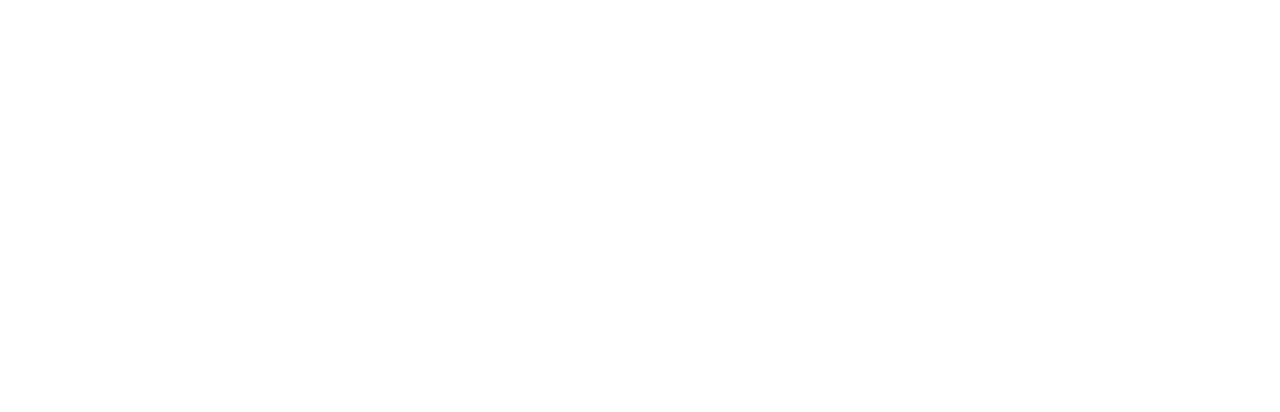
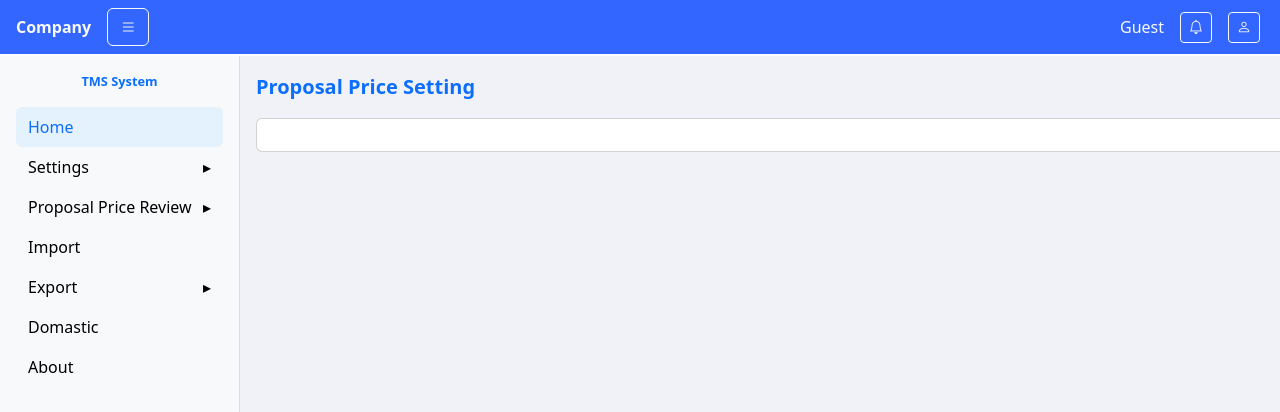
Before and after one commit to candycake96/tms_transport_one, a React (Vite) app: page /pages/setyings/proposal_price_setting in a window 1280 px wide. Before the commit this address had no page. Shown: the top 412 px of the page. Built offline with nearby package versions, Linux system fonts and the light colour scheme.

Commit message:
add file proposal price srtting

```diff
--- a/src/App.tsx
+++ b/src/App.tsx
@@ -7,6 +7,7 @@
 // Import Bootstrap Icons
 import 'bootstrap-icons/font/bootstrap-icons.css';
 import Login from "./pages/first/login/Login";
+import Proposal_price_settiong from "./pages/proposal_price/Proposal_price_setting";
 
 
 function App() {
@@ -18,6 +19,8 @@
           <Route index element={<Home />} />
           <Route path="about" element={<About />} />
           <Route path="proposal_price_main" element={<Proposal_price_main />} />
+
+          <Route path="setyings/proposal_price_setting" element={<Proposal_price_settiong/>} />
         </Route>
 
       </Routes>
--- a/src/components/navbar/Navbar.tsx
+++ b/src/components/navbar/Navbar.tsx
@@ -1,10 +1,22 @@
-import React from "react";
+import React, { useState } from "react";
 
 interface NavbarProps {
     toggleSidebar: () => void;
 }
 
 const Navbar: React.FC<NavbarProps> = ({ toggleSidebar }) => {
+
+  // User State
+const [user, setUser] = useState(() => {
+  try {
+    const stored = localStorage.getItem("user");
+    return stored ? JSON.parse(stored) : null;
+  } catch {
+    return null;
+  }
+});
+
+
     return (
         <nav
             className="navbar navbar-dark d-flex justify-content-between align-items-center"
@@ -28,6 +40,9 @@
             </div>
 
             <div className="d-flex align-items-center">
+                <span className="text-light me-3">
+  {user ? user.fname : "Guest"}
+</span>
                 <button className="btn btn-outline-light btn-sm me-3">
                     <i className="bi bi-bell"></i>
                 </button>
--- a/src/components/sidebar/Sidebar.tsx
+++ b/src/components/sidebar/Sidebar.tsx
@@ -15,6 +15,7 @@
         setOpenMenu(openMenu === menuName ? null : menuName);
     };
 
+
     const menuItems = [
         { name: "Home", path: "/pages"  },
 
@@ -22,7 +23,7 @@
             name: "Settings",
             path: "/settings",
             children: [
-                { name: "proposal price", path: "/settings/proposal_price" },
+                { name: "proposal price", path: "setyings/proposal_price_setting" },
                 { name: "User Setting", path: "/settings/user" },
                 { name: "System Setting", path: "/settings/system" },
                 { name: "Permission", path: "/settings/permission" },
@@ -30,7 +31,7 @@
         },
         {
             name: "Proposal Price Review",
-            path: "",
+            path: "/proposal",
             children: [
                 { name: "proposal_price_review_main", path: "proposal_price_main" },
                 { name: "User Setting", path: "/settings/user" },
--- /dev/null
+++ b/src/pages/proposal_price/Proposal_price_setting.tsx
@@ -0,0 +1,20 @@
+import React from "react";
+
+const Proposal_price_settiong = ({ }) => {
+    return (
+        <>
+        <div className="">
+            <div className="">
+                <p  className="fw-bolder fs-5 text-primary">Proposal Price Setting</p>
+            </div>
+        </div>
+            <div className="card">
+                <div className="card-body">
+
+                </div>
+            </div>
+        </>
+    )
+}
+
+export default Proposal_price_settiong;
```
